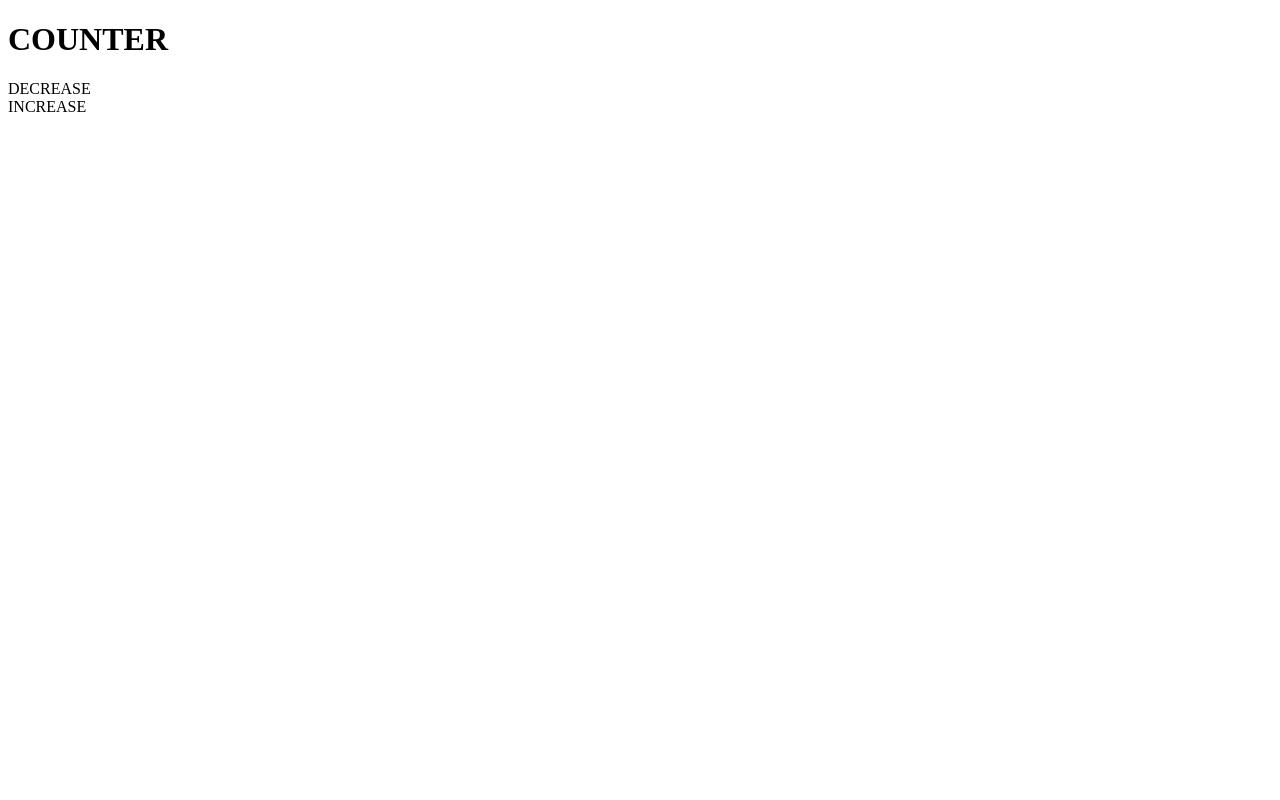
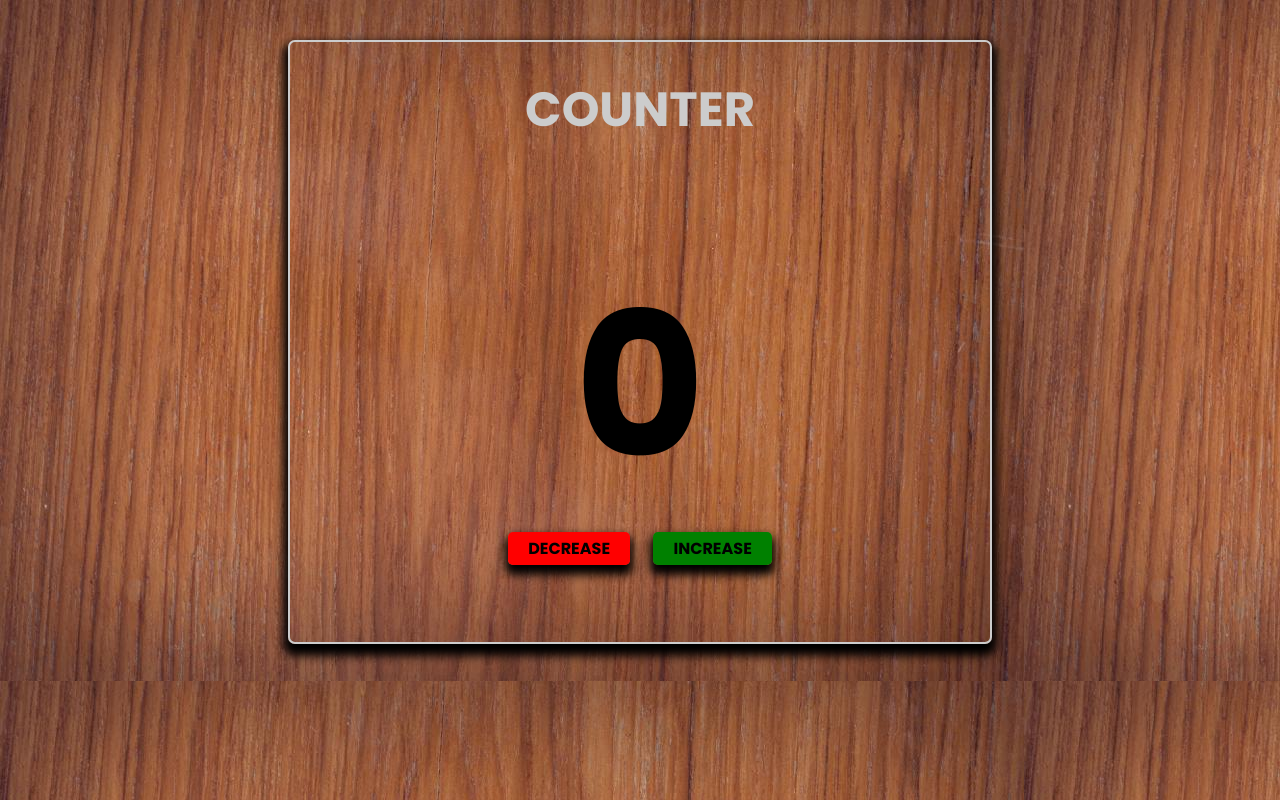
Before and after one commit to Adaobi-Chuks/JavaScript-Projects, a plain HTML site: page 03.)Counter/index.html in a window 1280 px wide. Drawn offline with Linux system fonts and the light colour scheme.

Commit message:
add css code

```diff
--- a/03.)Counter/index.html
+++ b/03.)Counter/index.html
@@ -4,15 +4,18 @@
     <meta charset="UTF-8">
     <meta http-equiv="X-UA-Compatible" content="IE=edge">
     <meta name="viewport" content="width=device-width, initial-scale=1.0">
+    <link rel="stylesheet" href="styles.css">
     <title>Document</title>
 </head>
 <body>
-    <main id="container">
-        <h1>COUNTER</h1>
-        <div id="count"></div>
-        <div>
-            <div id="decrease" class="sm-box">DECREASE</div>
-            <div id="increase" class="sm-box">INCREASE</div>
+    <main>
+        <div class="container">
+            <h1>COUNTER</h1>
+            <div id="count">0</div>
+            <div>
+                <div id="decrease" class="sm-box">DECREASE</div>
+                <div id="increase" class="sm-box">INCREASE</div>
+            </div>
         </div>
     </main>
 </body>
--- a/03.)Counter/styles.css
+++ b/03.)Counter/styles.css
@@ -0,0 +1,50 @@
+@font-face {
+    font-family: "Poppins";
+    src: url("fonts/Poppins.ttf");
+}
+
+body {
+    background-image: url("image/image.jpg");
+    margin: auto;
+    text-align: center;
+    font-family: "Poppins", sans-serif;
+}
+
+h1 {
+    color: #ccc;
+    font-size: 48px;
+    font-weight: 300;
+}
+
+.container {
+    width: 90%;
+    max-width: 700px;
+    border: 2px solid #ccc;
+    border-radius: 7px;
+    margin: 40px auto;
+    height: 600px;
+    box-shadow: 0 7px 10px 5px;
+}
+
+#count {
+    margin-top: 90px;
+    font-size: 200px;
+}
+
+.sm-box {
+    padding: 5px 20px;
+    display: inline;
+    width: 300px;
+    border-radius: 5px;
+    box-shadow: 0 7px 10px 3px;
+}
+
+#decrease {
+    background-color: red;
+    margin-right: 10px;
+}
+
+#increase {
+    background-color: green;
+    margin-left: 10px;
+}
```
Also changed, not shown: 03.)Counter/fonts/Poppins.ttf (added), 03.)Counter/image/image.jpg (added).
